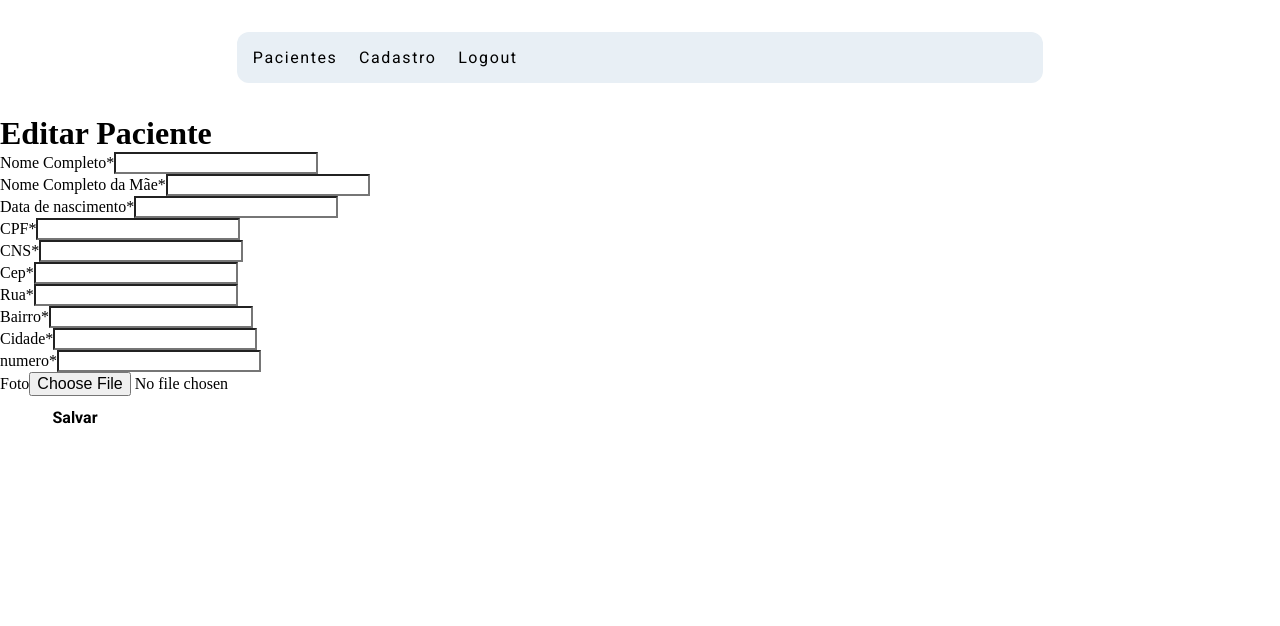
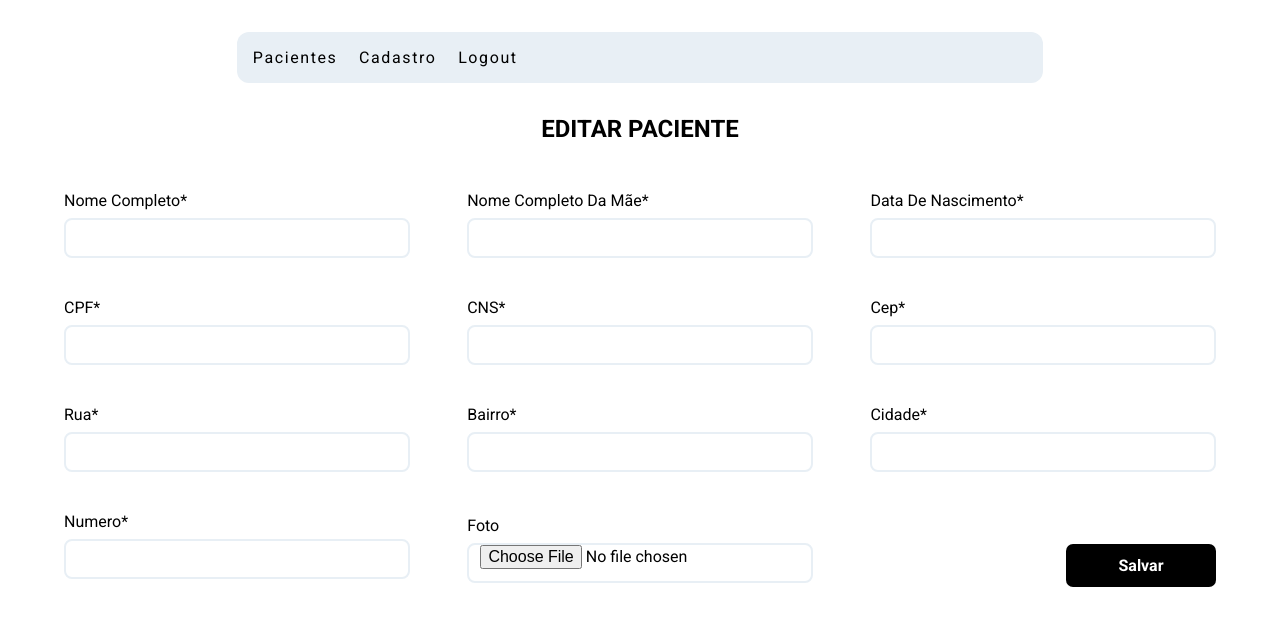
Before and after one commit to renanmurilo/desafio-om30, a Vue app: page /editar/1 in a window 1280 px wide. Shown: the top 626 px of the page. Built offline with nearby package versions, Linux system fonts and the light colour scheme; no server answers; sample sign-in values are in the browser's storage.

Commit message:
estilização da página de cadastro e editar

```diff
--- a/src/components/Cadastro.vue
+++ b/src/components/Cadastro.vue
@@ -52,14 +52,16 @@ function onSubmit(values, { setErrors }) {
 </script>
 
 <template>
-    <div class="col-md-12">
+    <div class="body__cadastro">
         <h1>Cadastro</h1>
 
+        <div class="shell">
+            <div class="content__cadastro">
                 <Form
                     @submit="onSubmit"
                     :validation-schema="schema"
                     v-slot="{ errors, isSubmitting }"
-            class="col-sm-4 container"
+                    class="form__class cadastro"
                 >
                     <div class="form-group">
                         <label>Nome Completo*</label>
@@ -80,7 +82,9 @@ function onSubmit(values, { setErrors }) {
                             class="form-control"
                             :class="{ 'is-invalid': errors.motherName }"
                         />
-                <div class="invalid-feedback">{{ errors.motherName }}</div>
+                        <div class="invalid-feedback">
+                            {{ errors.motherName }}
+                        </div>
                     </div>
 
                     <div class="form-group">
@@ -91,7 +95,9 @@ function onSubmit(values, { setErrors }) {
                             class="form-control"
                             :class="{ 'is-invalid': errors.nascimento }"
                         />
-                <div class="invalid-feedback">{{ errors.nascimento }}</div>
+                        <div class="invalid-feedback">
+                            {{ errors.nascimento }}
+                        </div>
                     </div>
 
                     <div class="form-group">
@@ -177,7 +183,10 @@ function onSubmit(values, { setErrors }) {
                     </div>
 
                     <div class="form-group">
-                <button class="btn btn-primary" :disabled="isSubmitting">
+                        <button
+                            class="btn btn__primary"
+                            :disabled="isSubmitting"
+                        >
                             <span
                                 v-show="isSubmitting"
                                 class="spinner-border spinner-border-sm mr-1"
@@ -185,12 +194,75 @@ function onSubmit(values, { setErrors }) {
                             Criar Paciente
                         </button>
                     </div>
-            <div v-if="errors.apiError" class="alert alert-danger mt-3 mb-0">
+                    <div
+                        v-if="errors.apiError"
+                        class="alert alert-danger mt-3 mb-0"
+                    >
                         {{ errors.apiError }}
                     </div>
                 </Form>
             </div>
+        </div>
+    </div>
 </template>
 
 <style lang="scss">
+.body__cadastro {
+    width: 100%;
+
+    h1 {
+        text-align: center;
+        @include font-roboto(1.5rem, 700);
+        color: $primary;
+        text-transform: uppercase;
+        margin-bottom: 2rem;
+    }
+
+    .content__cadastro {
+        display: flex;
+        width: 100%;
+
+        .cadastro {
+            flex-direction: row;
+            flex-wrap: wrap;
+            justify-content: space-between;
+
+            @media ($mobile) {
+                justify-content: center;
+            }
+
+            .form-group {
+                width: 30%;
+
+                @media ($mobile) {
+                    width: 100%;
+                }
+
+                label {
+                    @include font-roboto(1rem, 400);
+                    color: $primary;
+                    text-transform: capitalize;
+                    margin-bottom: 0.5rem;
+                }
+
+                .form-control {
+                    height: 2.5rem;
+                    border-radius: 0.5rem;
+                    border: 2px solid $background;
+                    padding: 0 0.7rem;
+                    @include font-roboto(1rem, 400);
+                    color: $primary;
+
+                    &.is-invalid {
+                        border-color: $red;
+                    }
+                }
+
+                .btn__primary {
+                    margin: 2rem 0 0 auto;
+                }
+            }
+        }
+    }
+}
 </style>
--- a/src/components/Editar.vue
+++ b/src/components/Editar.vue
@@ -34,13 +34,16 @@ function editaPaciente(values, { setErrors }) {
 </script>
 
 <template>
-    <div class="col-md-12">
+    <div class="body__edita__cadastro">
         <h1>Editar Paciente</h1>
+
+        <div class="shell">
+            <div class="content__editar__cadastro">
                 <Form
                     @submit="editaPaciente"
                     :validation-schema="schema"
                     v-slot="{ errors, isSubmitting }"
-            class="col-sm-4 container"
+                    class="form__class editar"
                 >
                     <div class="form-group">
                         <label>Nome Completo*</label>
@@ -63,7 +66,9 @@ function editaPaciente(values, { setErrors }) {
                             v-model="user.motherName"
                             :class="{ 'is-invalid': errors.motherName }"
                         />
-                <div class="invalid-feedback">{{ errors.motherName }}</div>
+                        <div class="invalid-feedback">
+                            {{ errors.motherName }}
+                        </div>
                     </div>
 
                     <div class="form-group">
@@ -75,7 +80,9 @@ function editaPaciente(values, { setErrors }) {
                             v-model="user.nascimento"
                             :class="{ 'is-invalid': errors.nascimento }"
                         />
-                <div class="invalid-feedback">{{ errors.nascimento }}</div>
+                        <div class="invalid-feedback">
+                            {{ errors.nascimento }}
+                        </div>
                     </div>
 
                     <div class="form-group">
@@ -168,20 +175,82 @@ function editaPaciente(values, { setErrors }) {
                     </div>
 
                     <div class="form-group">
-                <button class="btn btn-primary" :disabled="isSubmitting">
-                    <span
-                        v-show="isSubmitting"
-                        class="spinner-border spinner-border-sm mr-1"
-                    ></span>
+                        <button
+                            class="btn btn__primary"
+                            :disabled="isSubmitting"
+                        >
                             Salvar
                         </button>
                     </div>
-            <div v-if="errors.apiError" class="alert alert-danger mt-3 mb-0">
+                    <div
+                        v-if="errors.apiError"
+                        class="alert alert-danger mt-3 mb-0"
+                    >
                         {{ errors.apiError }}
                     </div>
                 </Form>
             </div>
+        </div>
+    </div>
 </template>
 
 <style lang="scss">
+.body__edita__cadastro {
+    width: 100%;
+
+    h1 {
+        text-align: center;
+        @include font-roboto(1.5rem, 700);
+        color: $primary;
+        text-transform: uppercase;
+        margin-bottom: 2rem;
+    }
+
+    .content__editar__cadastro {
+        display: flex;
+        width: 100%;
+
+        .editar {
+            flex-direction: row;
+            flex-wrap: wrap;
+            justify-content: space-between;
+
+            @media ($mobile) {
+                justify-content: center;
+            }
+
+            .form-group {
+                width: 30%;
+
+                @media ($mobile) {
+                    width: 100%;
+                }
+
+                label {
+                    @include font-roboto(1rem, 400);
+                    color: $primary;
+                    text-transform: capitalize;
+                    margin-bottom: 0.5rem;
+                }
+
+                .form-control {
+                    height: 2.5rem;
+                    border-radius: 0.5rem;
+                    border: 2px solid $background;
+                    padding: 0 0.7rem;
+                    @include font-roboto(1rem, 400);
+                    color: $primary;
+
+                    &.is-invalid {
+                        border-color: $red;
+                    }
+                }
+
+                .btn__primary {
+                    margin: 2rem 0 0 auto;
+                }
+            }
+        }
+    }
+}
 </style>
--- a/src/components/Header.vue
+++ b/src/components/Header.vue
@@ -35,12 +35,20 @@ header {
         max-width: 70%;
         margin: 2rem auto;
 
+        @media ($mobile) {
+            max-width: 100%;
+        }
+
         .nav-item {
             @include font-roboto(1rem, 400);
             color: $primary;
             margin-right: 1rem;
             text-transform: capitalize;
             letter-spacing: 0.1rem;
+
+            @media ($mobile) {
+                margin-bottom: 1rem;
+            }
 
             &.active {
                 font-weight: 700;
--- a/src/components/Pacientes.vue
+++ b/src/components/Pacientes.vue
@@ -130,7 +130,7 @@ export default {
             margin-bottom: 2rem;
 
             @media ($mobile) {
-                widows: 100%;
+                width: 100%;
             }
 
             .search {
@@ -215,6 +215,19 @@ export default {
                 }
             }
         }
+
+        .empty {
+            width: 100%;
+
+            h2 {
+                @include font-roboto(1.5rem, 700);
+                color: $primary;
+
+                @media ($mobile) {
+                    font-size: 1.25rem;
+                }
+            }
+        }
     }
 }
 </style>
--- a/src/views/LoginView.vue
+++ b/src/views/LoginView.vue
@@ -118,6 +118,7 @@ function onSubmit(values, { setErrors }) {
             border-radius: 0.5rem;
             border: 2px solid $background;
             padding: 0 0.7rem;
+            @include font-roboto(1rem, 400);
 
             &.is-invalid {
                 border-color: $red;
```
Lines whose indentation alone changed are shown as unchanged.
